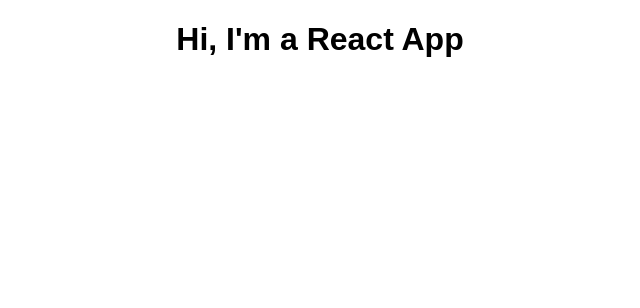
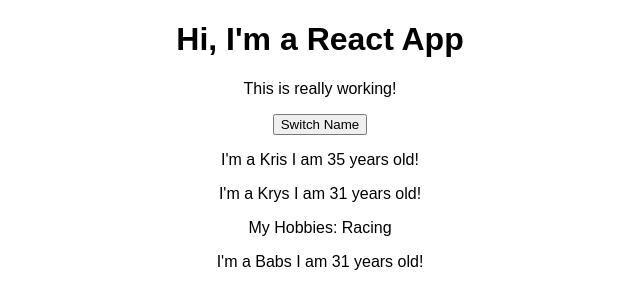
Before and after one commit to kristopherw2/react-hooks-guide, a React (Create React App) app: page / in a window 1280 px wide. Shown: the top 308 px of the page, without its empty margins (320-960 px from the left). Built offline with nearby package versions, Linux system fonts and the light colour scheme.

Commit message:
finished section 2

```diff
--- a/src/App.js
+++ b/src/App.js
@@ -1,14 +1,58 @@
-import React, { Component } from 'react';
-import './App.css';
+import React, { useState } from "react";
+import "./App.css";
+import Person from "./Person/Person";
+import person from "./Person/Person";
 
-class App extends Component {
-  render() {
+const app = (props) => {
+  const [ personsState, setPersonsState] = useState({
+      persons: [
+          { name: "Kris", age: 35 },
+          { name: "Krys", age: 31 },
+          { name: "Babs", age: 31 }
+      ],
+    });
+
+    const [otherState, setOtherState] = useState('some other value')
+
+    console.log(personsState, otherState)
+
+    const switchNameHandler = () => {
+        // console.log("Was clicked!")
+        setPersonsState({
+            persons: [
+                { name: "Kristopher", age: 35 },
+                { name: "Krys", age: 33 },
+                { name: "Babs", age: 31 },
+            ],
+            otherState: personsState.otherState
+        });
+    };
+
     return (
-      <div className="App">
-        <h1>Hi, I'm a React App</h1>
-      </div>
+        <div className="App">
+            <h1>Hi, I'm a React App</h1>
+            <p>This is really working!</p>
+            <button onClick={switchNameHandler}>Switch Name</button>
+            <Person
+                name={personsState.persons[0].name}
+                age={personsState.persons[0].age}
+            />
+            <Person
+                name={personsState.persons[1].name}
+                age={personsState.persons[1].age}
+            >
+                My Hobbies: Racing
+            </Person>
+            <Person
+                name={personsState.persons[2].name}
+                age={personsState.persons[2].age}
+            />
+        </div>
     );
-  }
-}
+};
 
-export default App;
+export default app;
+
+//  state = {
+
+//     };
--- /dev/null
+++ b/src/Person/Person.js
@@ -0,0 +1,14 @@
+import React from "react";
+
+const person = (props) => {
+    return (
+        <div>
+            <p>
+                I'm a {props.name} I am {props.age} years old!
+            </p>
+            <p>{props.children}</p>
+        </div>
+    );
+};
+
+export default person;
```
